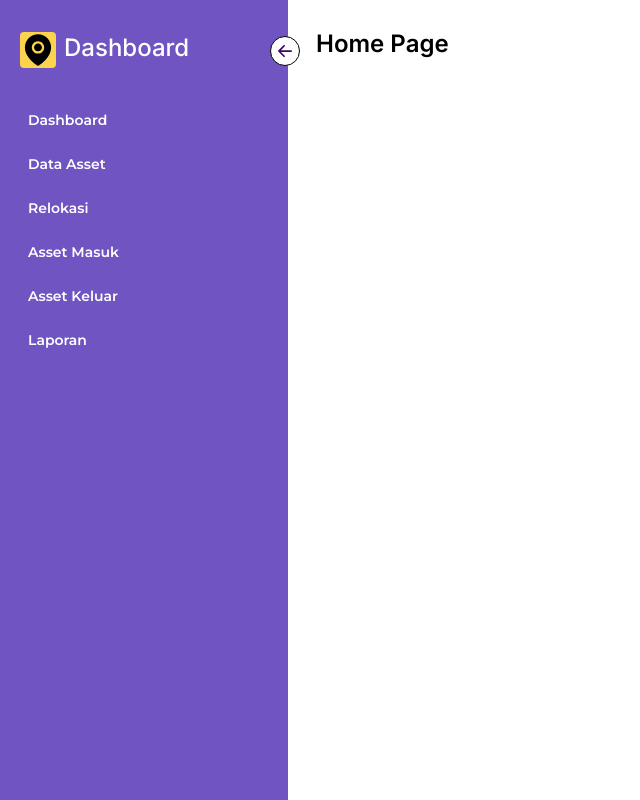
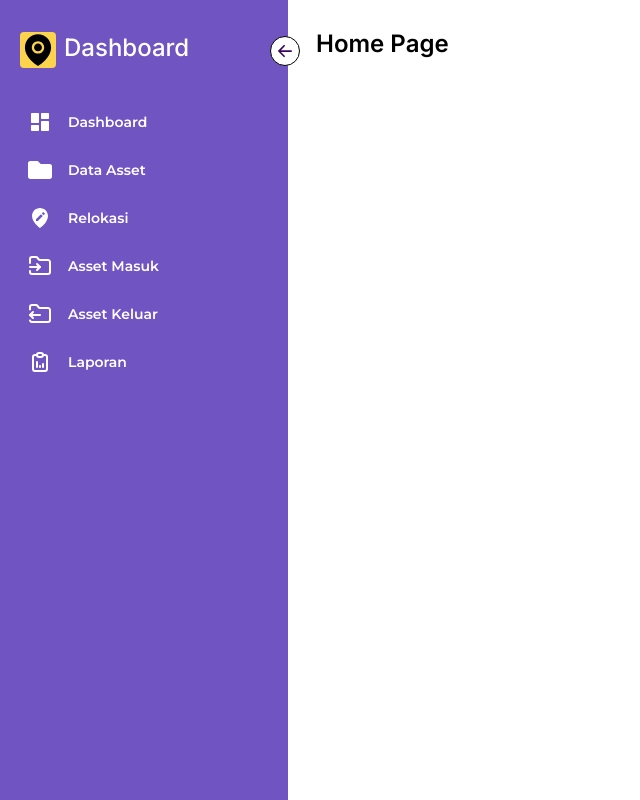
Before and after one commit to INTERNSHIP-Tiga-Serangkai-Smart-Office/frontend-web, a React (Create React App) app: page /dashboard in a window 1280 px wide. Shown: the whole page, without its empty margins (0-640 px from the left). Built offline with nearby package versions, Linux system fonts and the light colour scheme.

Commit message:
dashboard

```diff
--- a/src/pages/Dashboard.jsx
+++ b/src/pages/Dashboard.jsx
@@ -3,7 +3,13 @@ import { useState } from 'react';
 import { NavLink } from 'react-router-dom';
 import {BsArrowLeftShort,} from "react-icons/bs";
 import {AiFillEnvironment} from "react-icons/ai";
-import Sidebar from '../components/Sidebar'
+import { RiDashboardFill } from "react-icons/ri";
+import { BiSolidEditLocation } from "react-icons/bi";
+import { FaFolder } from "react-icons/fa";
+import { LuFolderInput } from "react-icons/lu";
+import { LuFolderOutput } from "react-icons/lu";
+import { TbReportAnalytics } from "react-icons/tb";
+import SideBar from '../components/SideBar'
 
 const Dashboard = () => {
   const [open, setOpen] = useState(true);
@@ -22,18 +28,30 @@ const Dashboard = () => {
         </div>
 
         <ul className='pt-5'>
-                  <li className='text-sm flex items-center gap-x-4 cursor-pointer p-2 hover:bg-light-white
-                  rounded-md mt-2 text-white font-montserrat font-semibold'><NavLink>Dashboard</NavLink></li>
-                  <li className='text-sm flex items-center gap-x-4 cursor-pointer p-2 hover:bg-light-white
-                  rounded-md mt-2 text-white font-montserrat font-semibold'><NavLink>Data Asset</NavLink></li>
-                  <li className='text-sm flex items-center gap-x-4 cursor-pointer p-2 hover:bg-light-white
-                  rounded-md mt-2 text-white font-montserrat font-semibold'><NavLink>Relokasi</NavLink></li>
-                  <li className='text-sm flex items-center gap-x-4 cursor-pointer p-2 hover:bg-light-white
-                  rounded-md mt-2 text-white font-montserrat font-semibold'><NavLink>Asset Masuk</NavLink></li>
-                  <li className='text-sm flex items-center gap-x-4 cursor-pointer p-2 hover:bg-light-white
-                  rounded-md mt-2 text-white font-montserrat font-semibold'><NavLink>Asset Keluar</NavLink></li>
-                  <li className='text-sm flex items-center gap-x-4 cursor-pointer p-2 hover:bg-light-white
-                  rounded-md mt-2 text-white font-montserrat font-semibold'><NavLink>Laporan</NavLink></li>
+                  <li className='text-sm flex flex-row items-center gap-x-4 cursor-pointer p-2 hover:bg-light-white rounded-md mt-2 text-white font-montserrat font-semibold'>
+                    <RiDashboardFill className='w-6 h-6'/>
+                    {open && <NavLink>Dashboard</NavLink>}
+                  </li>
+                  <li className='text-sm flex items-center gap-x-4 cursor-pointer p-2 hover:bg-light-white  rounded-md mt-2 text-white font-montserrat font-semibold'>
+                    <FaFolder className='w-6 h-6'/>
+                    {open && <NavLink>Data Asset</NavLink>}
+                  </li>
+                  <li className='text-sm flex items-center gap-x-4 cursor-pointer p-2 hover:bg-light-white rounded-md mt-2 text-white font-montserrat font-semibold'>
+                    <BiSolidEditLocation className='w-6 h-6'/>
+                    {open && <NavLink>Relokasi</NavLink>}
+                  </li>
+                  <li className='text-sm flex items-center gap-x-4 cursor-pointer p-2 hover:bg-light-white rounded-md mt-2 text-white font-montserrat font-semibold'>
+                    <LuFolderInput className='w-6 h-6'/>
+                    {open && <NavLink>Asset Masuk</NavLink>}
+                  </li>
+                  <li className='text-sm flex items-center gap-x-4 cursor-pointer p-2 hover:bg-light-white rounded-md mt-2 text-white font-montserrat font-semibold'>
+                    <LuFolderOutput className='w-6 h-6'/>
+                    {open && <NavLink>Asset Keluar</NavLink>}
+                  </li>
+                  <li className='text-sm flex items-center gap-x-4 cursor-pointer p-2 hover:bg-light-white rounded-md mt-2 text-white font-montserrat font-semibold'>
+                    <TbReportAnalytics className='w-6 h-6'/>
+                    {open && <NavLink>Laporan</NavLink>}
+                  </li>
 
                 </ul>
 
```
